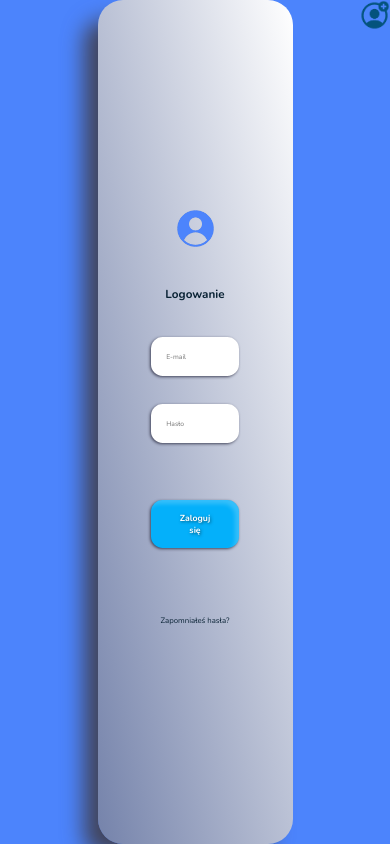
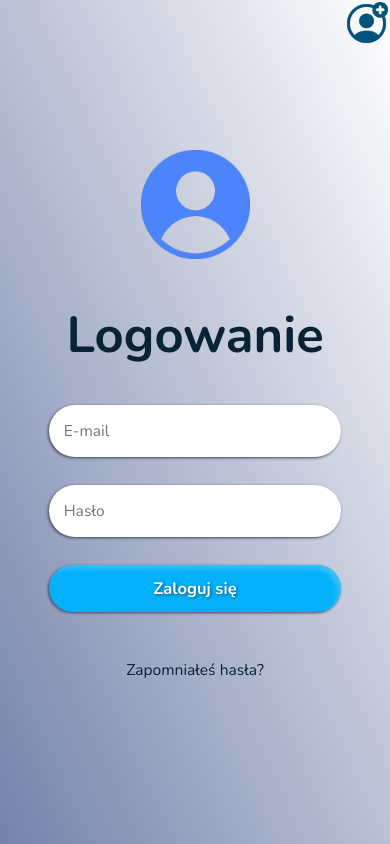
Before and after one commit to advancedDummy/social, a PHP site: page / in a window 390 px wide. Run offline with PHP 8.4, Linux system fonts and the light colour scheme.

Commit message:
Login page became responsive and suitable for smartphone

```diff
--- a/assets/css/pages/access.css
+++ b/assets/css/pages/access.css
@@ -42,7 +42,7 @@
 }
 
 .accessPanel input {
-    width: 45%;
+    width: 55%;
     font-size: 1.75vw;
     border: 0;
     border-radius: min(3vw, 30px);
@@ -52,7 +52,7 @@
 }
 
 .submit-access {
-    width: 45%;
+    width: 55%;
     position: relative;
     padding: 12px 24px;
     margin: 5vh;
@@ -107,3 +107,43 @@
 .switch img:hover {
     max-width: 8.5vw;
 }
+
+@media only screen and (max-width: 768px) {
+    .accessPanel {
+        max-width: 100%;
+        border-radius: 0;
+    }
+    .accessPanel h1 {
+        font-size: 5vw;
+    }
+    .switch img {
+        max-width: 12vw;
+    }
+    .switch img:hover {
+        max-width: 13vw;
+    }
+    #icon {
+        max-width: min(30vw, 20vh);
+    }
+}
+
+@media only screen and (max-width: 600px) {
+    .accessPanel h1 {
+        font-size: 13vw;
+    }
+    .accessPanel input {
+        width: 75%;
+        font-size: 4vw;
+        border-radius: 7vw;
+    }
+    .submit-access {
+        width: 75%;
+        font-size: 4.25vw;
+        border-radius: 10vw;
+        margin: 1.66vh 0;
+    }
+    #resetLink {
+        font-size: 4vw;
+        margin: 4vh 0;
+    }
+}
```
